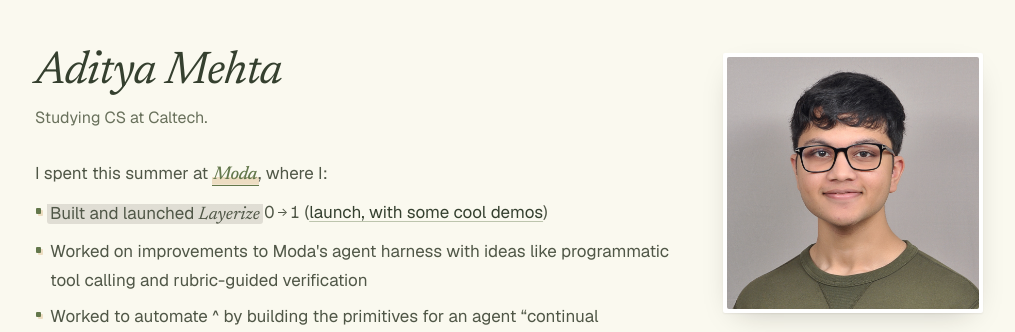
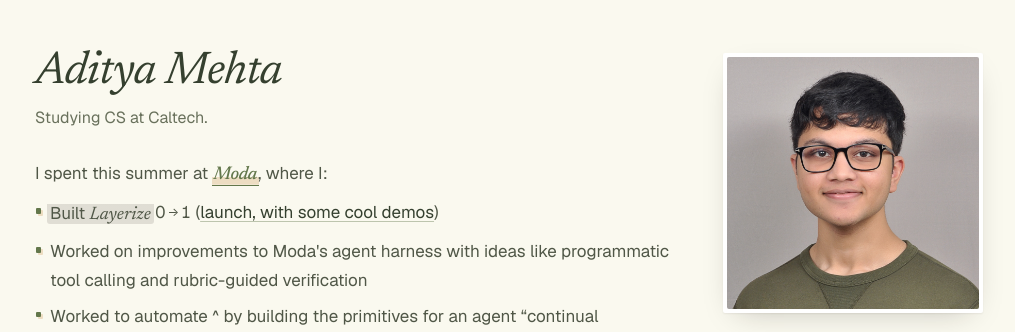
Before and after one commit to Aditya-Mehta1/Aditya-Mehta1.github.io, a website: page index.html in a window 1280 px wide. Shown: the top 332 px of the page, without its empty margins (131-1146 px from the left). Drawn offline with nearby package versions, Linux system fonts and the light colour scheme.

Commit message:
Simplify homepage Layerize wording

```diff
--- a/index.html
+++ b/index.html
@@ -57,7 +57,7 @@
           I spent this summer at <a href="https://moda.app/" class="moda">Moda</a>, where I:
         </p>
         <ul>
-          <li><span class="wash-phrase">Built and launched <em>Layerize</em></span> <span class="from-to">0<span class="to" aria-hidden="true">&rarr;</span>1</span> (<a href="https://x.com/anvisha/status/2077086289954771038">launch, with some cool demos</a>)</li>
+          <li><span class="wash-phrase">Built <em>Layerize</em></span> <span class="from-to">0<span class="to" aria-hidden="true">&rarr;</span>1</span> (<a href="https://x.com/anvisha/status/2077086289954771038">launch, with some cool demos</a>)</li>
           <li>Worked on improvements to Moda's agent harness with ideas like programmatic tool calling and rubric-guided verification</li>
           <li>Worked to automate ^ by building the primitives for an agent &ldquo;continual improvement&rdquo; stack: rollout/replay environments, LLM judge/eval, trace intelligence, and metric observability.</li>
         </ul>
```
